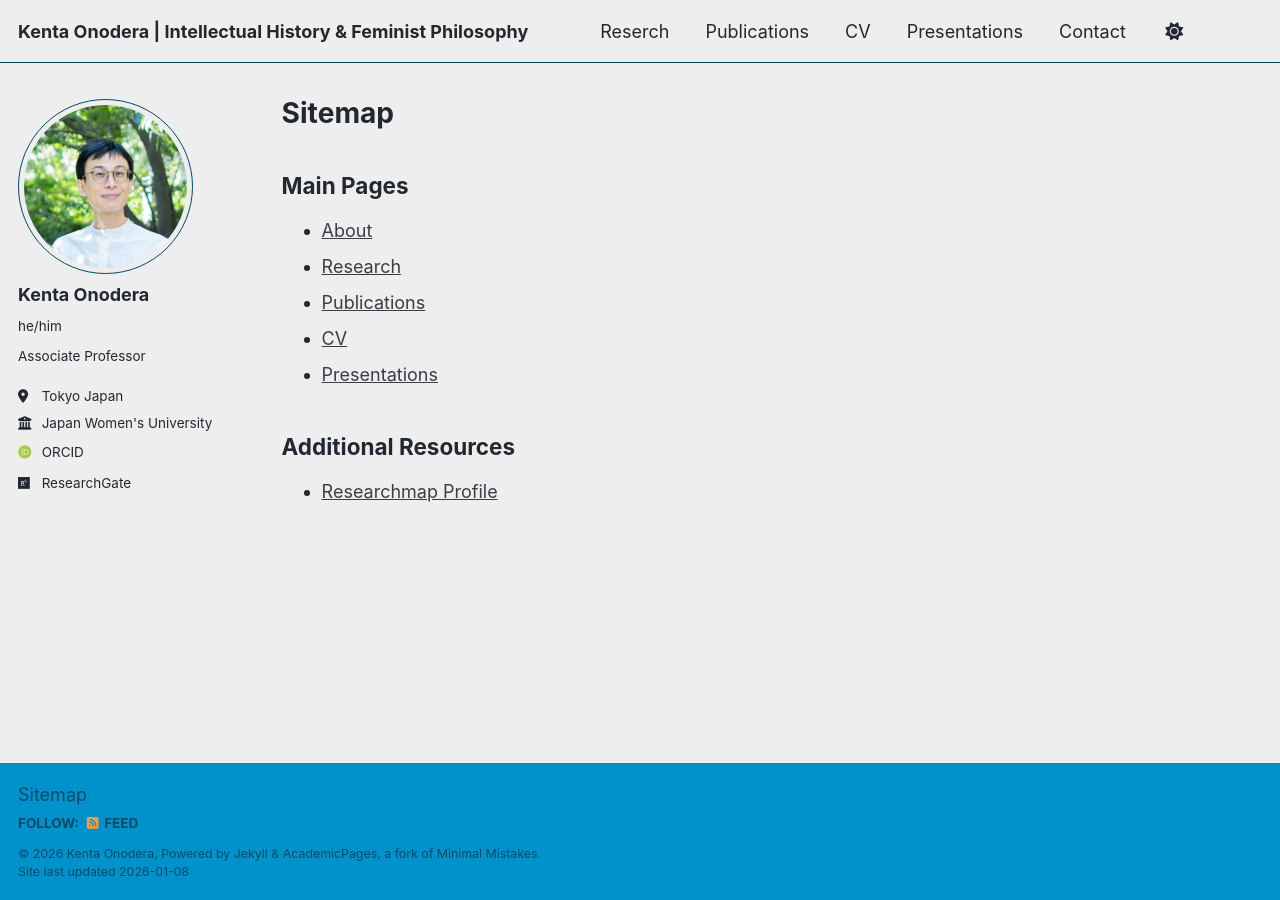
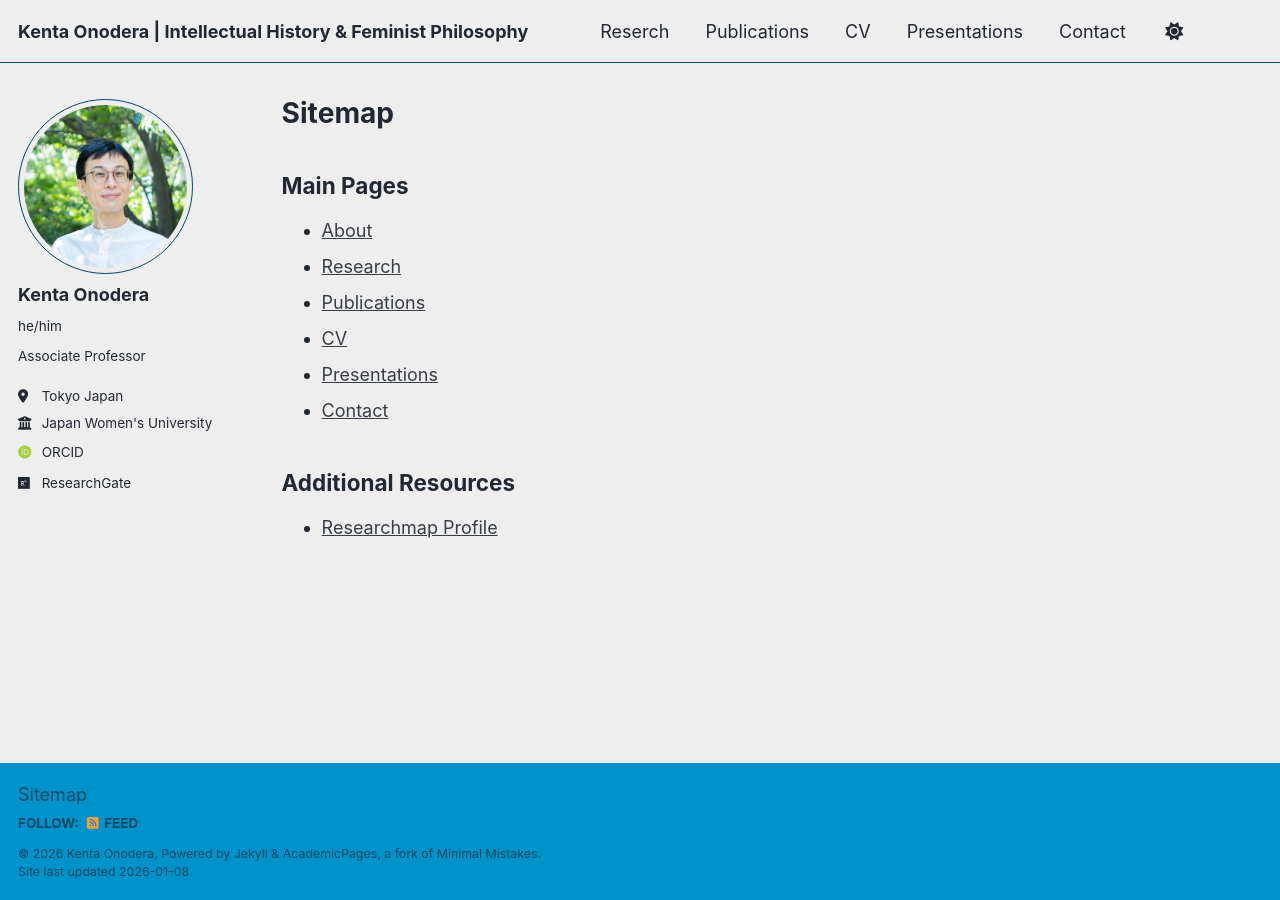
Before and after one commit to kenta-onodera/kenta-onodera.github.io, a Jekyll site: the page built from _pages/sitemap.md, in a window 1280 px wide. Built offline with Jekyll 4.4.1, drawn with Linux system fonts in a browser that asks for light colours; some web fonts are replaced; a script bundle is joined from its source files by our own code; library files that are not in the unit come from our copies.

Commit message:
Update sitemap.md

```diff
--- a/_pages/sitemap.md
+++ b/_pages/sitemap.md
@@ -12,6 +12,7 @@ author_profile: true
 - [Publications](/publications/){:target="_self"}
 - [CV](/cv/){:target="_self"}
 - [Presentations](/presentations/){:target="_self"}
+- [Contact](/contact/){:target="_self"}
 
 ## Additional Resources
 
```
